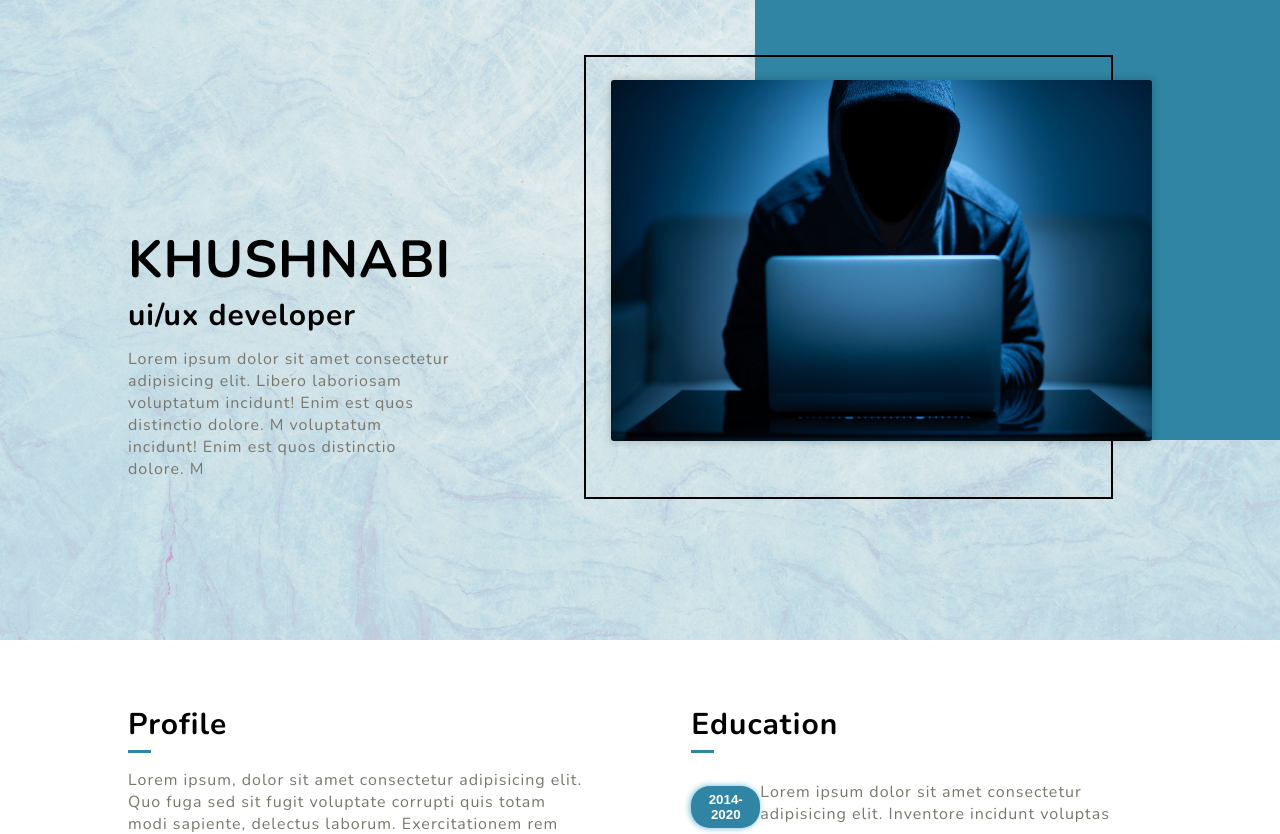
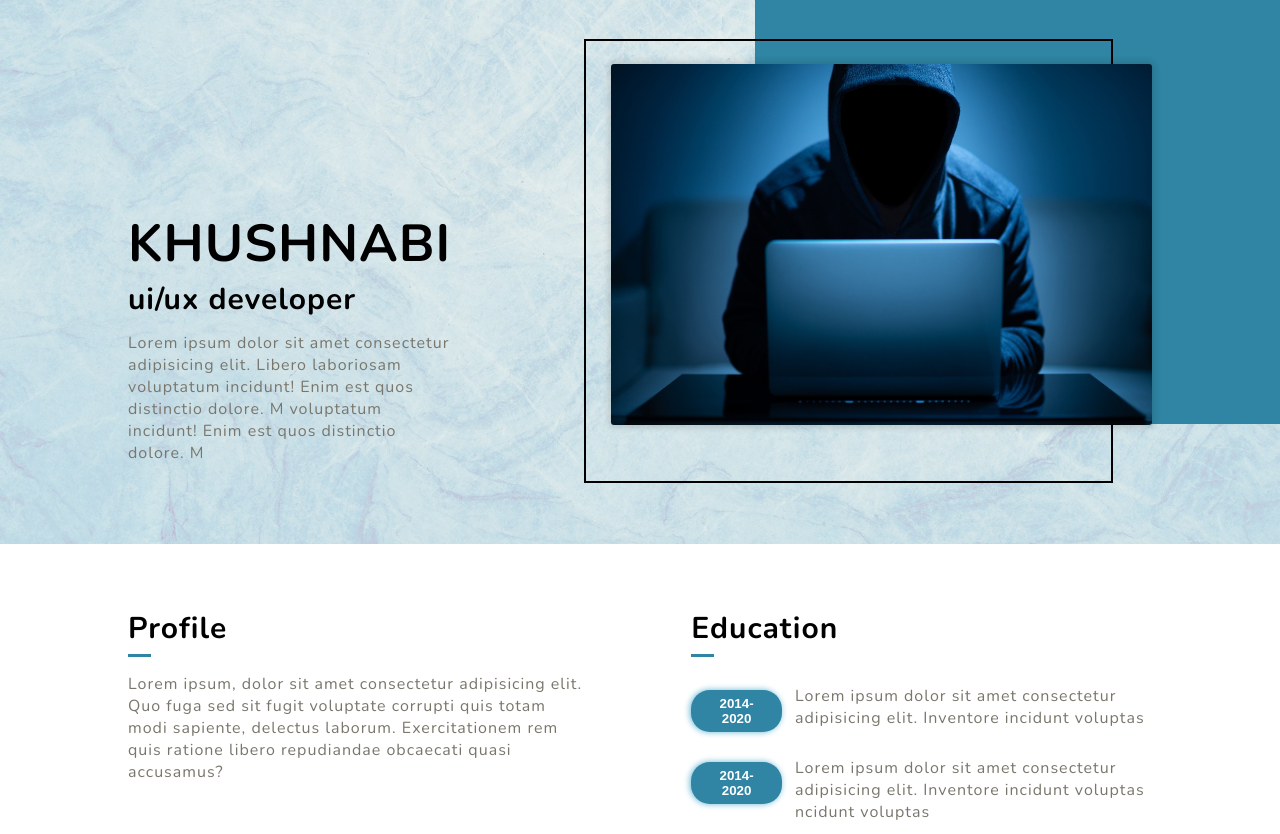
Before and after one commit to khushnabi/khushnabi.github.io, a Next.js app: page / in a window 1280 px wide. Shown: the top 834 px of the page. Built offline with nearby package versions, Linux system fonts and the light colour scheme.

Commit message:
making loader

```diff
--- a/component/Banner.jsx
+++ b/component/Banner.jsx
@@ -9,7 +9,7 @@ export default function Banner() {
   return (
     <div>
 
-    <div className={classes.main_banner}>
+    <div className={`spacer ${classes.main_banner}`}>
         <div className={classes.container}>
           <div className={classes.banner_content}>
             <div className={classes.banner_text}>
--- a/styles/Home.module.scss
+++ b/styles/Home.module.scss
@@ -5,10 +5,9 @@
   z-index: 10;
   background-image: url('/images/bg.jpg');
   width: 100%;
-  height: 50vh;
+  height: inherit;
   // background-color: $secondary-color;
-  padding-top: 5rem;
-  padding-bottom: 10rem;
+
   background-size: cover;
   background-repeat: no-repeat;
 }
@@ -143,7 +142,7 @@
 }
 
 .education_specific >div:first-child {
-  width: 15%;
+  margin-right: 13px;
 }
 
 .education_specific >div:last-child {
```
Also changed, not shown: 4 other files (tests, documents, lock files or other folders).
